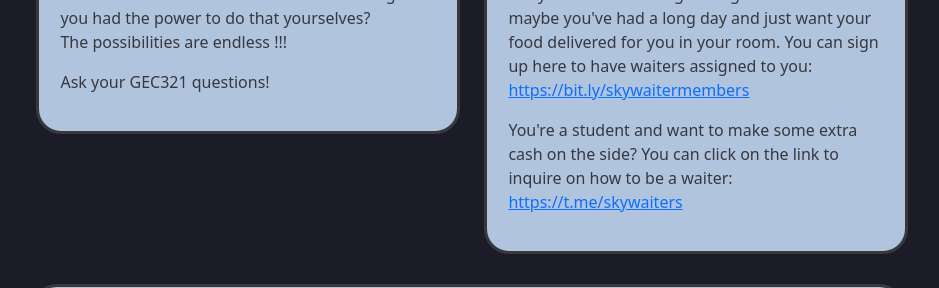
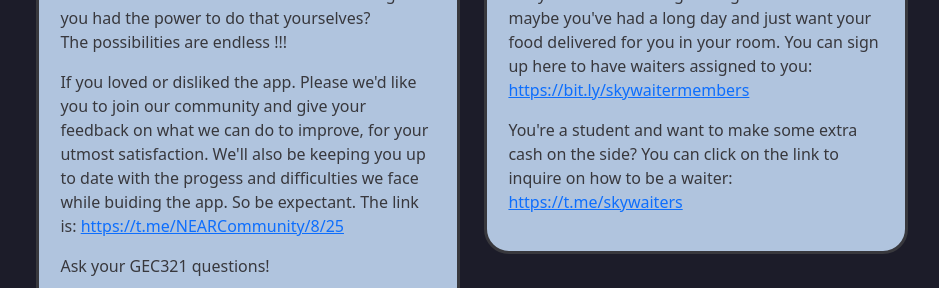
Before and after one commit to ifiokabasiudo/gec321, a Next.js app: page / in a window 1280 px wide. Shown: the part 150-438 px from the top of the page, without its empty margins (172-1111 px from the left). Built offline with nearby package versions, Linux system fonts and the light colour scheme.

Commit message:
Update index.js

```diff
--- a/pages/index.js
+++ b/pages/index.js
@@ -86,6 +86,7 @@ export default function Home(req, res) {
                   <div className="lecture-mate">
                       <h3>Lecture_Mate_Prototype</h3>
                       <p>We trained the model for GEC321. Now imagine you had the power to do that yourselves? <br/> The possibilities are endless !!!</p>
+                      <p>If you loved or disliked the app. Please we'd like you to join our community and give your feedback on what we can do to improve, for your utmost satisfaction. We'll also be keeping you up to date with the progess and difficulties we face while buiding the app. So be expectant. The link is: <a href="https://t.me/NEARCommunity/8/25">https://t.me/NEARCommunity/8/25</a></p>
                       <p>Ask your GEC321 questions!</p>
                   </div>
                 </div>
```
